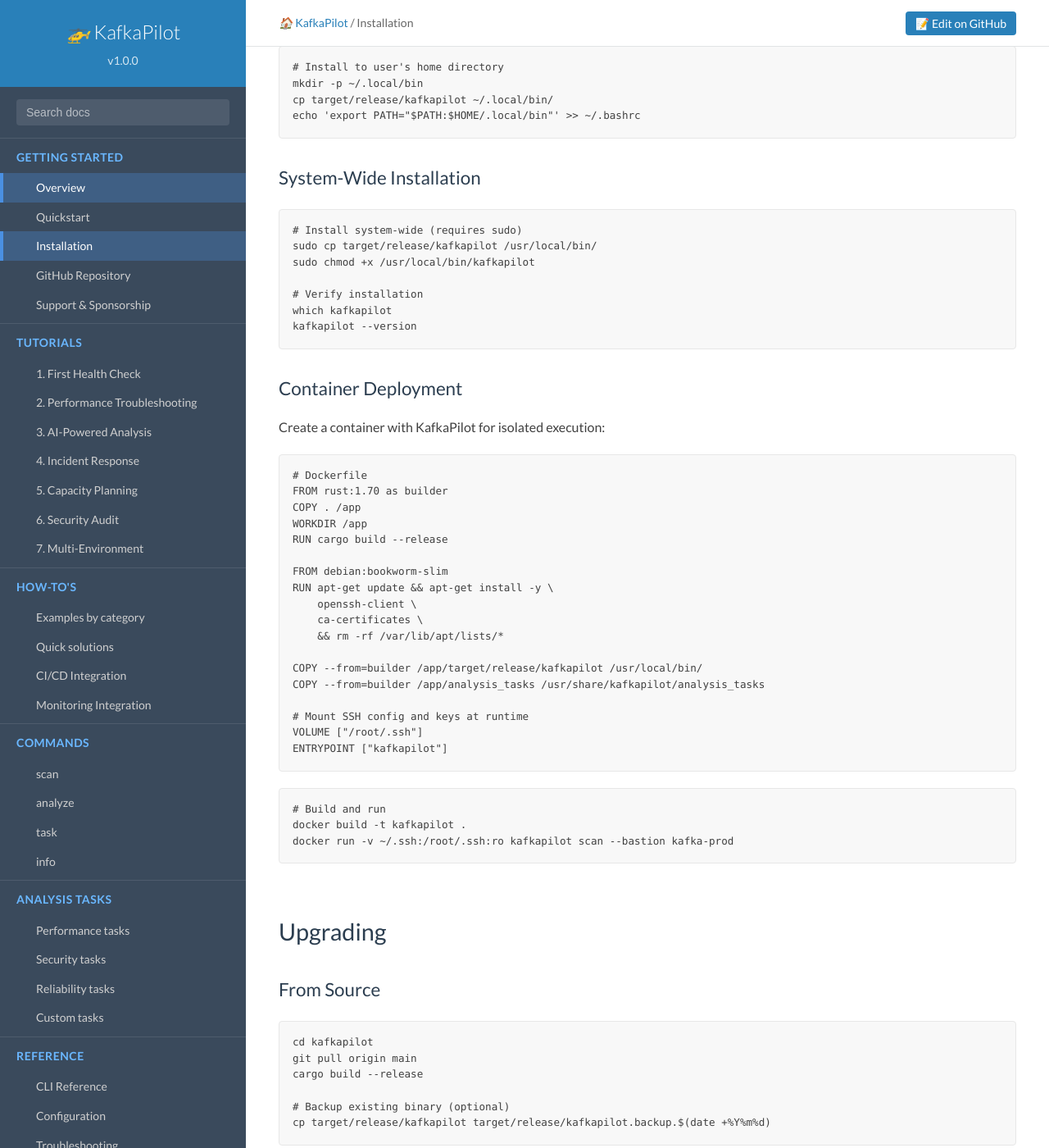
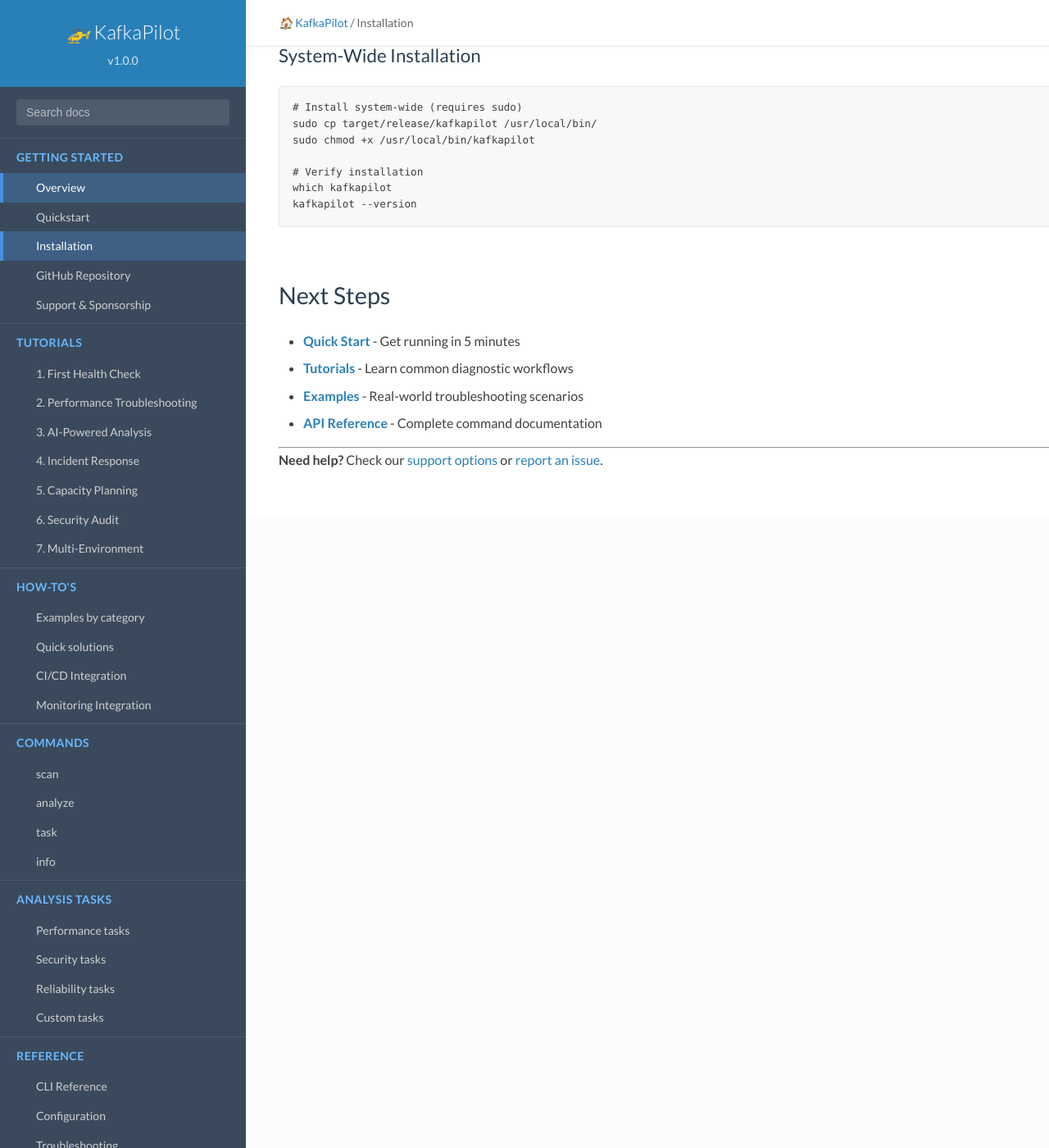
Before and after one commit to softwaremill/kcpilot, a Jekyll site: the page built from docs/installation.md, in a window 1280 px wide and 1400 px high, scrolled down 4178 px. Shown: the whole window at 82% size. Built offline with Jekyll 4.4.1, drawn with Linux system fonts in a browser that asks for light colours; some of the changed text lies outside the part shown.

Commit message:
update installation gh docs

````diff
--- a/docs/installation.md
+++ b/docs/installation.md
@@ -149,15 +147,13 @@ export LLM_DEBUG=true
 kafkapilot --version
 kafkapilot --help
 
-# Test SSH connectivity
-kafkapilot scan --bastion kafka-prod --dry-run
 ```
 
 ### Minimal Test
 
 ```bash
 # Simple local test (if running on bastion)
-kafkapilot scan --output test-installation
+kafkapilot scan --broker kafka-poligon-dc1-1.c.sml-sandbox.internal:9092 --output test-installation
 
 # Verify output structure
 ls -la test-installation/
@@ -187,128 +183,9 @@ which kafkapilot
 kafkapilot --version
 ```
 
-### Container Deployment
-
-Create a container with KafkaPilot for isolated execution:
-
-```dockerfile
-# Dockerfile
-FROM rust:1.70 as builder
-COPY . /app
-WORKDIR /app
-RUN cargo build --release
-
-FROM debian:bookworm-slim
-RUN apt-get update && apt-get install -y \
-    openssh-client \
-    ca-certificates \
-    && rm -rf /var/lib/apt/lists/*
-
-COPY --from=builder /app/target/release/kafkapilot /usr/local/bin/
-COPY --from=builder /app/analysis_tasks /usr/share/kafkapilot/analysis_tasks
-
-# Mount SSH config and keys at runtime
-VOLUME ["/root/.ssh"]
-ENTRYPOINT ["kafkapilot"]
-```
-
-```bash
-# Build and run
-docker build -t kafkapilot .
-docker run -v ~/.ssh:/root/.ssh:ro kafkapilot scan --bastion kafka-prod
-```
-
-## Upgrading
-
-### From Source
-
-```bash
-cd kafkapilot
-git pull origin main
-cargo build --release
-
-# Backup existing binary (optional)
-cp target/release/kafkapilot target/release/kafkapilot.backup.$(date +%Y%m%d)
-```
-
-### Configuration Migration
-
-When upgrading, check for new configuration options:
-
-```bash
-# Compare available commands
-kafkapilot --help
-
-# Check for new analysis tasks
-kafkapilot task list --detailed
-
-# Review new environment variables
-kafkapilot info
-```
-
-## Troubleshooting
-
-### Build Issues
-
-```bash
-# Update Rust toolchain
-rustup update
-
-# Clear cargo cache
-cargo clean
-cargo build --release
-
-# Check dependencies
-cargo check
-```
-
-### SSH Issues
-
-```bash
-# Test SSH connectivity manually
-ssh kafka-prod "echo 'SSH test successful'"
-
-# Debug SSH configuration
-ssh -v kafka-prod
-
-# Check SSH agent
-ssh-add -l
-echo $SSH_AUTH_SOCK
-```
-
-### Permission Issues
-
-```bash
-# Verify file permissions
-ls -la target/release/kafkapilot
-
-# Fix executable permissions
-chmod +x target/release/kafkapilot
-
-# Check PATH
-echo $PATH
-which kafkapilot
-```
-
-## Performance Tuning
-
-### Resource Optimization
-
-```bash
-# Reduce memory usage for large clusters
-export KAFKAPILOT_MAX_PARALLEL_BROKERS=3
-
-# Limit log collection size
-export KAFKAPILOT_MAX_LOG_SIZE=100MB
-
-# Configure timeouts
-export KAFKAPILOT_SSH_TIMEOUT=30
-export KAFKAPILOT_COLLECTION_TIMEOUT=600
-```
-
 ## Next Steps
 
-- **[Quick Start](quickstart.html)** - Get running in 5 minutes
+- **[Quick Start](/quickstart)** - Get running in 5 minutes
 - **[Tutorials](tutorials.html)** - Learn common diagnostic workflows
 - **[Examples](examples.html)** - Real-world troubleshooting scenarios
 - **[API Reference](api.html)** - Complete command documentation
````
Also changed, not shown: other parts of docs/installation.md (+1 -3 lines).
